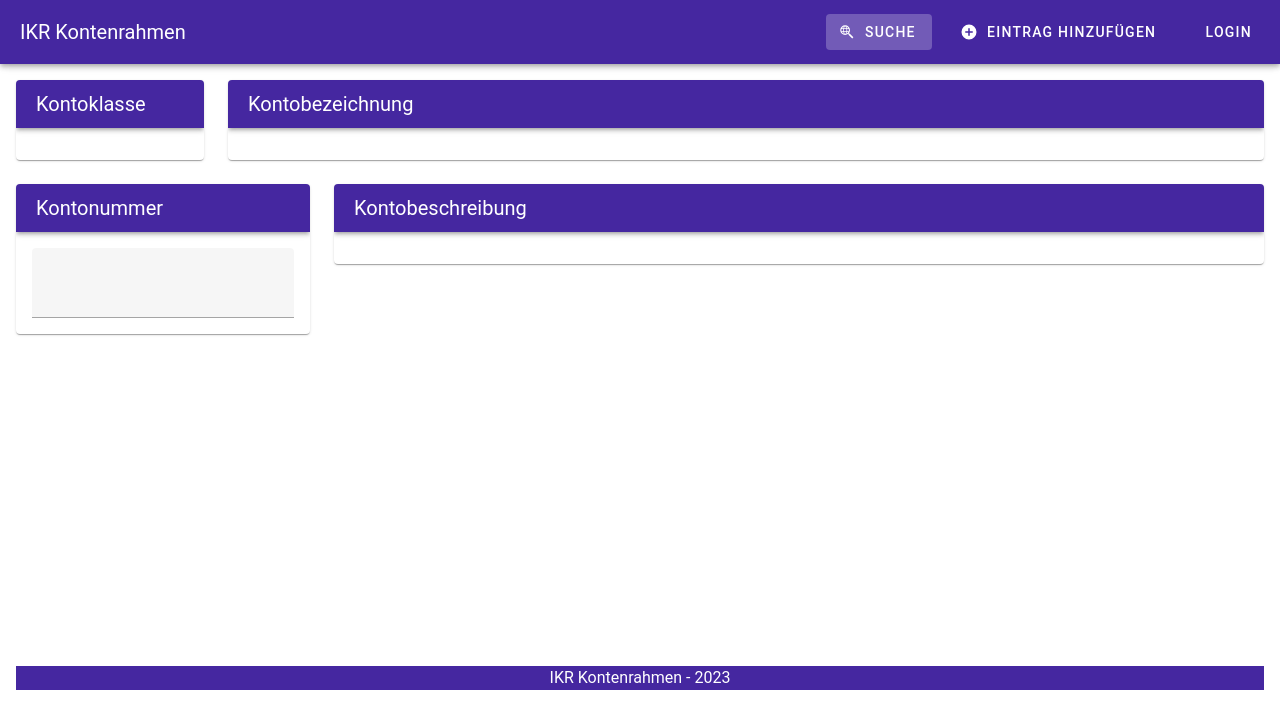
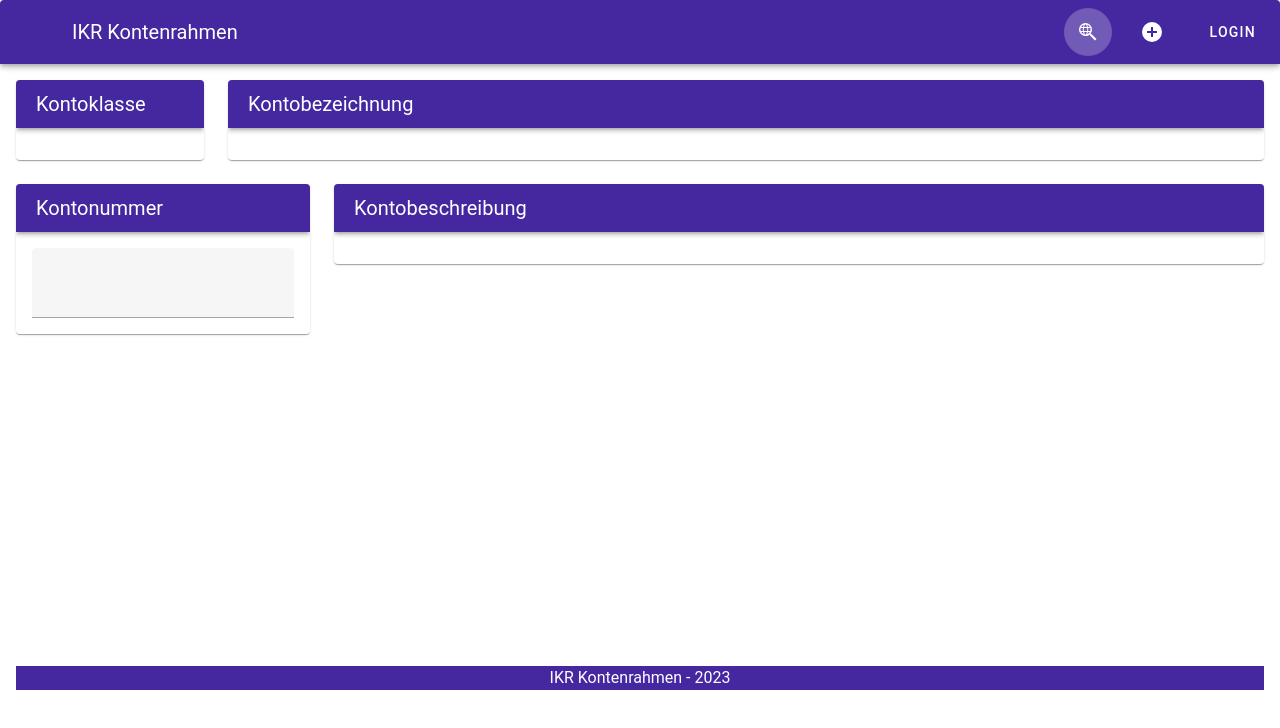
Before and after one commit to Harald-Innetzberger/ikr, a Vue app in the folder client/: page / in a window 1280 px wide. Shown: the top 728 px of the page. Built offline with nearby package versions, Linux system fonts and the light colour scheme; grey boxes are pictures that could not be loaded.

Commit message:
feat: prepare for auto update in production mode

```diff
--- a/client/src/App.vue
+++ b/client/src/App.vue
@@ -1,21 +1,68 @@
 <template>
+  <v-card variant="flat">
+    <v-layout>
       <v-app>
-    <app-navigation />
-    <v-app-bar title="IKR Kontenrahmen" color="primary">
-      <template #append>
-        <v-btn to="/" class="ma-2" :prepend-icon="mdiSearchWeb"> Suche </v-btn>
+        <v-app-bar color="primary" prominent>
+          <v-app-bar-nav-icon
+            variant="text"
+            @click.stop="drawer = !drawer"
+          ></v-app-bar-nav-icon>
+          <v-toolbar-title>IKR Kontenrahmen</v-toolbar-title>
 
-        <v-btn to="/create-ikr" class="ma-2" :prepend-icon="mdiPlusCircle">
-          Eintrag hinzufügen
-        </v-btn>
+          <v-spacer></v-spacer>
+
+          <v-btn
+            to="/"
+            class="ma-2"
+            variant="text"
+            :icon="mdiSearchWeb"
+            title="Eintrag suchen"
+          />
+
+          <v-btn
+            to="/create-ikr"
+            class="ma-2"
+            variant="text"
+            :icon="mdiPlusCircle"
+            title="Eintrag hinzufügen"
+          />
 
           <v-btn v-if="'#'" to="/login" class="ma-2"> Login</v-btn>
           <v-btn v-else to="/logout"> Logout</v-btn>
-      </template>
         </v-app-bar>
+        <!-- Navigation Drawer -->
+        <v-navigation-drawer v-model="drawer">
+          <v-list>
+            <v-list-item
+              prepend-avatar="https://randomuser.me/api/portraits/women/85.jpg"
+              title="Claudia Innetzberger"
+              subtitle="claudia.innetzberger@magenta.de"
+            ></v-list-item>
+          </v-list>
+
+          <v-divider></v-divider>
+
+          <v-list density="compact" nav>
+            <v-list-item
+              :prepend-icon="mdiFolder"
+              title="My Files"
+              value="myfiles"
+            ></v-list-item>
+            <v-list-item
+              :prepend-icon="mdiAccountMultiple"
+              title="Shared with me"
+              value="shared"
+            ></v-list-item>
+            <v-list-item
+              :prepend-icon="mdiAccount"
+              title="Starred"
+              value="starred"
+            ></v-list-item>
+          </v-list>
+        </v-navigation-drawer>
+        <!-- Main Content -->
         <v-main>
           <v-container fluid>
-        <!-- selected content -->
             <RouterView />
           </v-container>
         </v-main>
@@ -25,10 +72,16 @@
           </div>
         </v-footer>
       </v-app>
+    </v-layout>
+  </v-card>
 </template>
 
-<script lang="ts">
-import { defineComponent } from 'vue';
+<script setup lang="ts">
+import { ref } from 'vue';
+import { VList, VListItem } from 'vuetify/components/VList';
+import { VDivider } from 'vuetify/components/VDivider';
+import { VNavigationDrawer } from 'vuetify/components/VNavigationDrawer';
+import { mdiAccount, mdiFolder, mdiAccountMultiple } from '@mdi/js';
 import {
   VApp,
   VAppBar,
@@ -36,27 +89,13 @@ import {
   VContainer,
   VFooter,
   VBtn,
+  VLayout,
+  VCard,
+  VToolbarTitle,
+  VSpacer,
 } from 'vuetify/components';
-import AppNavigation from './components/AppNavigation.vue';
 import { mdiPlusCircle, mdiSearchWeb } from '@mdi/js';
-
-export default defineComponent({
-  components: {
-    VApp,
-    VAppBar,
-    AppNavigation,
-    VContainer,
-    VMain,
-    VFooter,
-    VBtn,
-  },
-  setup() {
-    return {
-      mdiPlusCircle,
-      mdiSearchWeb,
-    };
-  },
-});
+const drawer = ref(false);
 </script>
 <style>
 html,
--- a/client/src/components/AppNavigation.vue
+++ /dev/null
@@ -1,64 +0,0 @@
-<template>
-  <v-card>
-    <v-layout>
-      <v-navigation-drawer expand-on-hover rail permanent>
-        <v-list>
-          <v-list-item
-            prepend-avatar="https://randomuser.me/api/portraits/women/85.jpg"
-            title="Claudia Innetzberger"
-            subtitle="claudia.innetzberger@magenta.de"
-          ></v-list-item>
-        </v-list>
-
-        <v-divider></v-divider>
-
-        <v-list density="compact" nav>
-          <v-list-item
-            :prepend-icon="mdiFolder"
-            title="My Files"
-            value="myfiles"
-          ></v-list-item>
-          <v-list-item
-            :prepend-icon="mdiAccountMultiple"
-            title="Shared with me"
-            value="shared"
-          ></v-list-item>
-          <v-list-item
-            :prepend-icon="mdiAccount"
-            title="Starred"
-            value="starred"
-          ></v-list-item>
-        </v-list>
-      </v-navigation-drawer>
-    </v-layout>
-  </v-card>
-</template>
-
-<script lang="ts">
-import { defineComponent } from 'vue';
-import { VLayout } from 'vuetify/components/VLayout';
-import { VCard } from 'vuetify/components/VCard';
-import { VList, VListItem } from 'vuetify/components/VList';
-import { VDivider } from 'vuetify/components/VDivider';
-import { VNavigationDrawer } from 'vuetify/components/VNavigationDrawer';
-import { mdiAccount, mdiFolder, mdiAccountMultiple } from '@mdi/js';
-
-export default defineComponent({
-  name: 'app-navigation',
-  components: {
-    VCard,
-    VLayout,
-    VList,
-    VListItem,
-    VDivider,
-    VNavigationDrawer,
-  },
-  data() {
-    return {
-      mdiAccount,
-      mdiFolder,
-      mdiAccountMultiple,
-    };
-  },
-});
-</script>
```
Also changed, not shown: 1 other file (tests, documents, lock files or other folders). Lines whose indentation alone changed are shown as unchanged.
